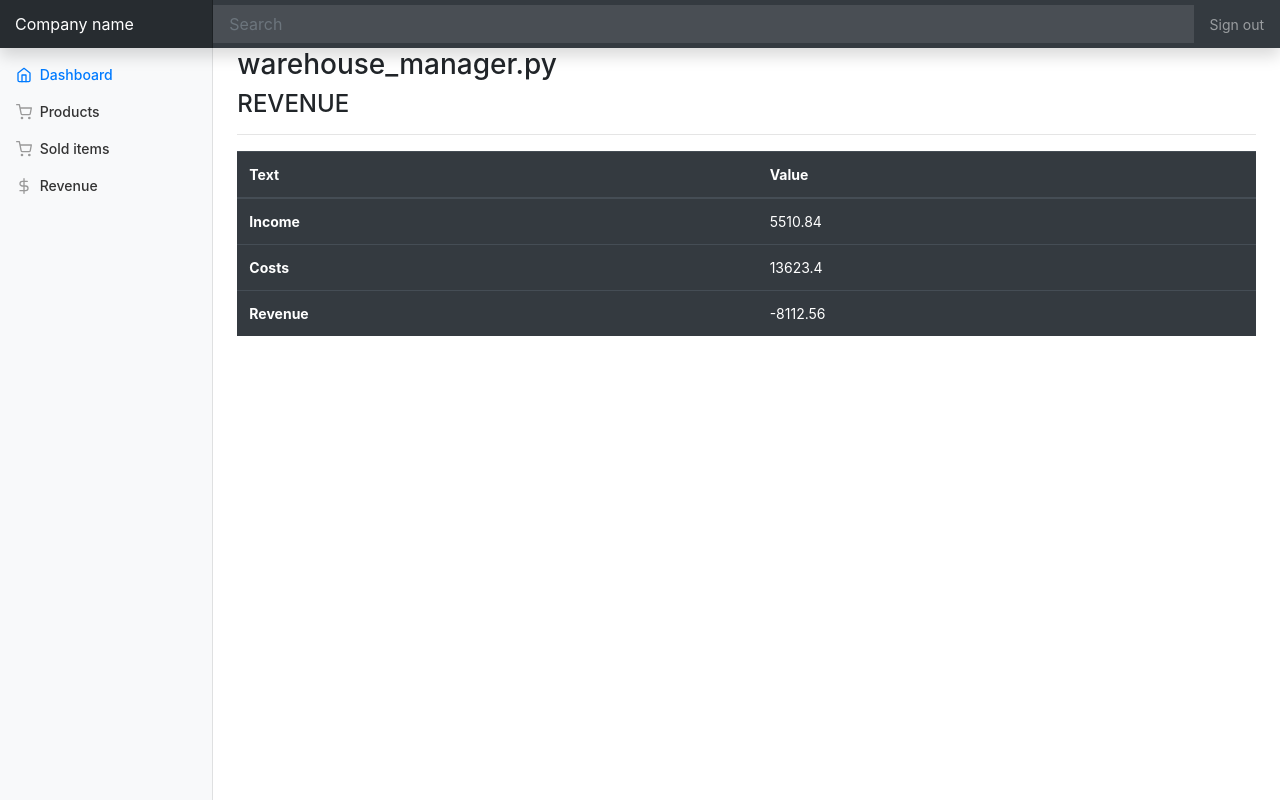
After one commit to PedroPLCode/warehouse-manager.py, a Flask app: page /revenue in a window 1280 px wide. The commit adds this page. Run offline with Flask 3, Linux system fonts and the light colour scheme; some libraries are stand-ins or nearby versions.

Commit message:
Fix add_new_item_to_warehose()

```diff
--- a/app.py
+++ b/app.py
@@ -1,6 +1,7 @@
-from flask import Flask, render_template, url_for, request, redirect, flash
+from flask import Flask, render_template, make_response, abort, url_for, request, redirect, flash, jsonify
 from product import Product
 from forms import ProductForm
+import json
 import datetime
 import os
 import sys
@@ -12,6 +13,8 @@ logging.basicConfig(level=logging.INFO,
 
 app = Flask(__name__)
 
+app.secret_key = b'my-secret'
+
 file_warehouse = './warehouse.csv'
 file_sold_items = './sold.csv'
 items = []
@@ -22,40 +25,125 @@ def show_base_view():
     return render_template('homepage.html')
 
 
-@app.route('/products', methods=["GET"])
-def show_products_list():
+@app.route('/products', methods=["GET", "POST"])
+def products_list():
     items = load_array_from_csv_file(file_warehouse)
     remove_empty_items_from_array(items)
-    return render_template('products_list.html', items=items)
-
-
-@app.route('/products', methods=["POST"])
-def add_new_item_to_items_array():
     form = ProductForm()
     error = ""
     if request.method == "POST":
-        if form.validate_on_submit():
-            new_item = create_new_product(request.json.get('description', ""),
-                                        request.json.get('quantity', ""),
-                                        request.json.get('price', ""),
-                                        request.json.get('unit_price', ""),
+        if not request.form:
+            abort(400)
+        if not form.validate_on_submit():
+            print(request.form['name'])
+            new_item = create_new_product(request.form['name'],
+                                          request.form['quantity'],
+                                          request.form['unit'],
+                                          request.form['unit_price'],
+                                          len(items),
                                         )
             if item_already_in_array(new_item, items):
                 update_existing_item(new_item, items)
             else:
                 add_new_item_to_warehouse(new_item, items)
-            return redirect(url_for("products_list"))
-    return render_template("products_list.html", form=form, error=error)
+#            return redirect(url_for("products_list"))
+    return render_template("products_list.html", form=form, error=error, items=items)
 
 
-@app.route('/sold')
-def show_sold_list():
+@app.errorhandler(400)
+def bad_request(error):
+    return make_response(jsonify({'error': 'Bad request', 'status_code': 400}), 400)
+
+
+@app.route('/sold', methods=["GET"])
+def sold_list():
     sold_items = load_array_from_csv_file(file_sold_items)
     remove_empty_items_from_array(sold_items)
-    return render_template('sold_items_list.html', sold_items=sold_items)
+    return render_template('sold_items_list.html', items=sold_items)
 
 
-# IS NEEDED ???
+@app.route('/sold', methods=["POST"])
+def sell_item_and_add_to_sold_items_array():
+    error = ""
+    if request.method == "POST":
+        new_item = create_new_product(request.json.get('description', ""),
+                                    request.json.get('quantity', ""),
+                                    request.json.get('price', ""),
+                                    request.json.get('unit_price', ""),
+                                    )
+        if item_already_in_array(new_item, items):
+            update_existing_item(new_item, items)
+        else:
+            add_new_item_to_warehouse(new_item, items)
+        return redirect(url_for("products_list"))
+    return render_template("products_list.html", error=error)
+
+
+@app.route('/revenue', methods=["GET"])
+def show_revenue():
+    items = load_array_from_csv_file(file_warehouse)
+    sold_items = load_array_from_csv_file(file_sold_items)
+    income = calculate_value_of_products(sold_items)
+    costs = calculate_value_of_products(items)
+    total = income - costs
+    revenue = [
+        {
+          'text': 'Income',
+          'value': round(income, 2),
+        },
+        {
+          'text': 'Costs',
+          'value': round(costs, 2),
+        },
+        {
+          'text': 'Revenue',
+          'value': round(total, 2),
+        }
+    ]
+    return render_template('revenue.html', revenue=revenue)
+
+
+def sell_items_from_warehouse():
+    sell_item_name = get_user_input('str', "Item to sell: ")
+    sell_item_quantity = round(get_user_input('num', "Quantity to sell: "), 2)
+    logging.info(f"Item to sell: {sell_item_name} quantity {sell_item_quantity}")
+    item_found = False
+    for item in items:
+        if (item.name).strip().lower() == sell_item_name.strip().lower():
+            if float(item.quantity) >= sell_item_quantity:
+                sell_action(item, sell_item_name, sell_item_quantity)
+                save_data(file_warehouse, file_sold_items)
+                item_found = True
+                break
+            else:
+                handle_not_enough_items(item, sell_item_name, sell_item_quantity)
+                item_found = True
+                break
+    if not item_found:
+        handle_item_not_found(sell_item_name)
+
+
+def sell_action(item, sell_item_name, sell_item_quantity):
+    item.quantity = round(float(item.quantity) - sell_item_quantity, 2)
+    sold_item = create_new_product(sell_item_name,
+                            sell_item_quantity,
+                            item.unit,
+                            item.unit_price)
+    sold_items.append(sold_item)
+    print(f"Succesfully sold {sell_item_quantity} {item.unit} of {sell_item_name}")
+    logging.info("Item sold")
+
+
+def handle_not_enough_items(item, sell_item_name, sell_item_quantity):
+    print(f"We dont have {sell_item_quantity} {item.unit} of {sell_item_name}s")
+    logging.info(f"We dont have {sell_item_quantity} of {sell_item_name}")
+
+
+def handle_item_not_found(item):
+    print(f"{item} not found in warehouse")
+    logging.info(f"{item} not found in warehouse")
+
+
 def load_data_from_files(file_warehouse, file_sold_items):
     items = load_array_from_csv_file(file_warehouse)
     sold_items = load_array_from_csv_file(file_sold_items)
@@ -66,12 +154,14 @@ def load_data_from_files(file_warehouse, file_sold_items):
 def load_array_from_csv_file(filename):
     #array.clear()
     array = []
+    product_index = 1
     try:
         with open(filename, newline='') as csvfile:
             reader = csv.DictReader(csvfile)
             for row in reader:
-                temp_item = create_new_product(row['name'], row['quantity'], row['unit'], row['unit_price'])
+                temp_item = create_new_product(row['name'], row['quantity'], row['unit'], row['unit_price'], product_index)
                 array.append(temp_item)
+                product_index += 1
         logging.info(f"Loaded {filename}")
         return array
     except FileNotFoundError:
@@ -89,8 +179,8 @@ def remove_empty_items_from_array(array):
     logging.info(f"{array} cleaned empty items.")
 
 
-def create_new_product(name, quantity, unit, unit_price):
-    return Product(name, quantity, unit, unit_price)
+def create_new_product(name, quantity, unit, unit_price, product_index):
+    return Product(name, quantity, unit, unit_price, product_index)
 
 
 def update_existing_item(new_item, items):
@@ -131,29 +221,6 @@ def item_already_in_array(item, array):
     for item_from_array in array:
         if items_match(item_from_array, item):
             return True
-
-
-# OLD FUNCTIONS TO SORT / REFACTOR !!!
-def main(file_warehouse, file_sold_items):
-    load_data(file_warehouse, file_sold_items)
-    if user_decision == 'exit':
-        pass
-    elif user_decision == 'help':
-        pass
-    elif user_decision == 'show':
-        pass
-    elif user_decision == 'add':
-        add_items_to_warehouse()
-    elif user_decision == 'sell':
-        sell_items_from_warehouse()
-    elif user_decision == 'revenue':
-        show_revenue()
-    elif user_decision == 'save':
-        save_data(file_warehouse, file_sold_items)
-    elif user_decision == 'load':
-        load_data(file_warehouse, file_sold_items)
-    else:
-        handle_wrong_input()
 
 
 def get_user_input(type, question):
@@ -202,61 +269,9 @@ def is_string(input):
             return True
 
 
-def sell_items_from_warehouse():
-    print("\nSell from warehouse...")
-    sell_item_name = get_user_input('str', "Item to sell: ")
-    sell_item_quantity = round(get_user_input('num', "Quantity to sell: "), 2)
-    logging.info(f"Item to sell: {sell_item_name} quantity {sell_item_quantity}")
-    item_found = False
-    for item in items:
-        if (item.name).strip().lower() == sell_item_name.strip().lower():
-            if float(item.quantity) >= sell_item_quantity:
-                sell_action(item, sell_item_name, sell_item_quantity)
-                save_data(file_warehouse, file_sold_items)
-                item_found = True
-                break
-            else:
-                handle_not_enough_items(item, sell_item_name, sell_item_quantity)
-                item_found = True
-                break
-    if not item_found:
-        handle_item_not_found(sell_item_name)
-
-
-def sell_action(item, sell_item_name, sell_item_quantity):
-    item.quantity = round(float(item.quantity) - sell_item_quantity, 2)
-    sold_item = create_new_product(sell_item_name,
-                            sell_item_quantity,
-                            item.unit,
-                            item.unit_price)
-    sold_items.append(sold_item)
-    print(f"Succesfully sold {sell_item_quantity} {item.unit} of {sell_item_name}")
-    logging.info("Item sold")
-
-
-def handle_not_enough_items(item, sell_item_name, sell_item_quantity):
-    print(f"We dont have {sell_item_quantity} {item.unit} of {sell_item_name}s")
-    logging.info(f"We dont have {sell_item_quantity} of {sell_item_name}")
-
-
-def handle_item_not_found(item):
-    print(f"{item} not found in warehouse")
-    logging.info(f"{item} not found in warehouse")
-
-
 def calculate_value_of_products(array):
     value = [float(item.unit_price) * float(item.quantity) for item in array]
     return sum(value)
-
-
-def show_revenue():
-    income = calculate_value_of_products(sold_items)
-    costs = calculate_value_of_products(items)
-    print("\nRevenue breakdown (PLN)\n"
-          f"Income: {round(income, 2)}\n"
-          f"Costs: {round(costs, 2)}\n"
-          "-----------------------\n"
-          f"Revenue: {round(income - costs, 2)}")
 
 
 def export_array_to_csv_file(array, filename):
--- a/templates/base.html
+++ b/templates/base.html
@@ -47,7 +47,13 @@
             </a>
           </li>
           <li class="nav-item">
-            <a class="nav-link" href="#">
+            <a class="nav-link" href="{{ url_for('sold_list') }}">
+              <span data-feather="shopping-cart"></span>
+              Sold items
+            </a>
+          </li>
+          <li class="nav-item">
+            <a class="nav-link" href="{{ url_for('show_revenue') }}">
               <span data-feather="dollar-sign"></span>
               Revenue
             </a>
@@ -58,6 +64,7 @@
     </nav>
 
     <main role="main" class="col-md-9 ml-sm-auto col-lg-10 px-4">
+      <h3>warehouse_manager.py</h3>
       {% with messages = get_flashed_messages() %}
       {% if messages %}
           {% for message in messages %}
--- a/templates/homepage.html
+++ b/templates/homepage.html
@@ -3,7 +3,7 @@
 {% block content %}
 
 <div>
-    <h3>warehouse_manager.py</h3>
+    <h3>home page</h3>
 </div>
 
 {% endblock %}
--- /dev/null
+++ b/templates/revenue.html
@@ -0,0 +1,30 @@
+{% extends "base.html" %}
+
+{% block content %}
+
+<div>
+    <h4>REVENUE</h4>
+
+    <hr>
+    <div class="table-responsive">
+      <table class="table table-dark">
+        <thead>
+          <tr>
+            <th scope="col">Text</th>
+            <th scope="col">Value</th>
+          </tr>
+        </thead>
+        <tbody>
+            {% for item in revenue %}
+            <tr>
+                <th scope="row">{{ item.text }}</th>
+                <td>{{ item.value }}</td>
+            </tr>
+            {% endfor %}
+        </tbody>
+    </table>
+  </div>
+
+</div>
+
+{% endblock %}
--- a/warehouse.csv
+++ b/warehouse.csv
@@ -9,3 +9,5 @@ orange,114.12,pcs,12.0
 kiwi,37.0,kg,45.0
 mango,38.0,kg,5.49
 cat,12.0,pcs,0.99
+awe,23,sad,213
+sad,3,d,3
```
Also changed, not shown: forms.py (+4 -4 lines), product.py (+5 -3 lines), templates/products_list.html (+33 -24 lines), templates/sold_items_list.html (+25 -11 lines), 1 other file.
